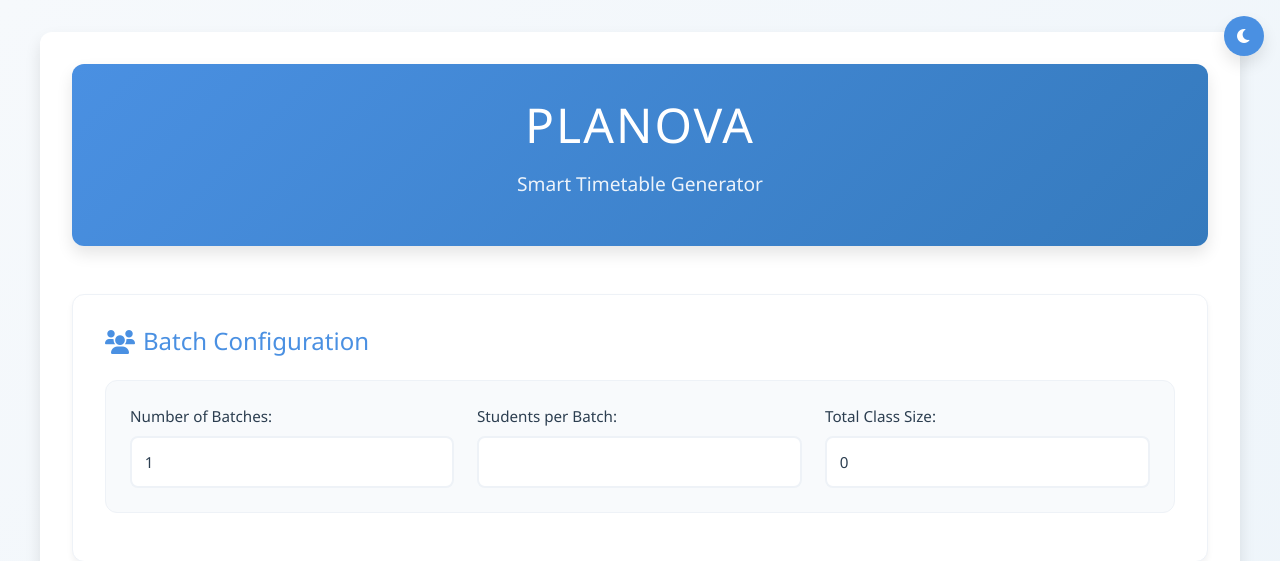
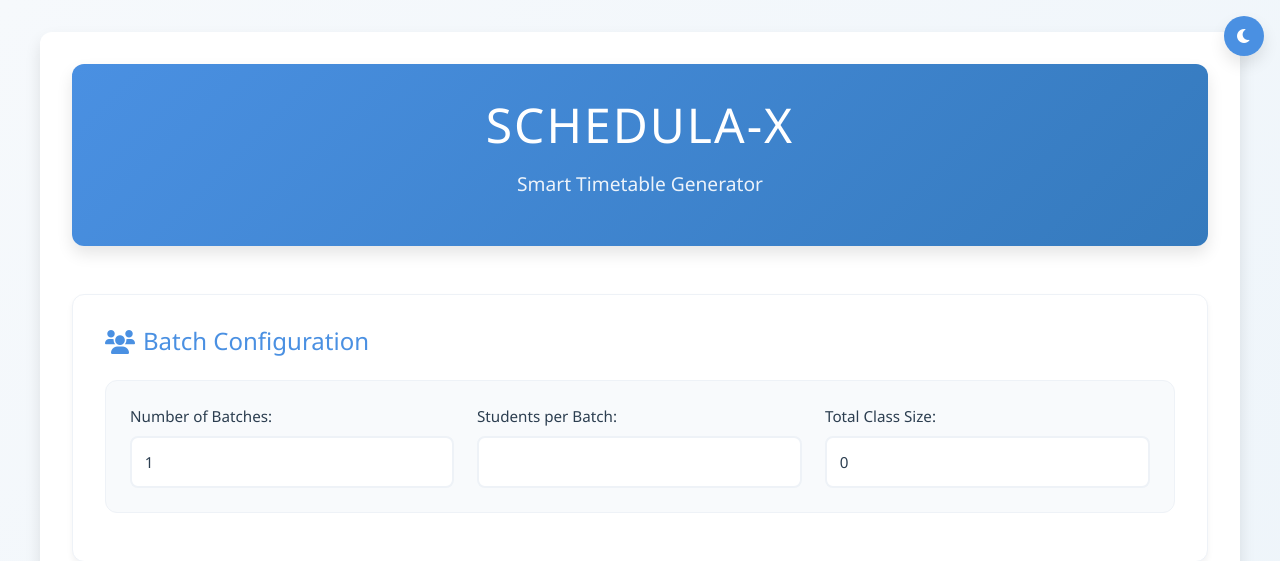
Before and after one commit to Abhishek-Anand-Mali/College-Timetable-Generator, a Flask app: page / in a window 1280 px wide. Shown: the top 561 px of the page. Run offline with Flask 3, Linux system fonts and the light colour scheme.

Commit message:
Updated some files

```diff
--- a/templates/index.html
+++ b/templates/index.html
@@ -1,7 +1,7 @@
 <!DOCTYPE html>
 <html>
 <head>
-    <title>PLANOVA - Timetable Generator</title>
+    <title>Schedula-X - Timetable Generator</title>
     <script src="https://cdnjs.cloudflare.com/ajax/libs/html2canvas/1.4.1/html2canvas.min.js"></script>
     <link href="https://cdnjs.cloudflare.com/ajax/libs/font-awesome/6.0.0/css/all.min.css" rel="stylesheet">
     <link href="https://cdn.jsdelivr.net/npm/bootstrap@5.3.0/dist/css/bootstrap.min.css" rel="stylesheet">
@@ -427,7 +427,7 @@
 
     <div class="container">
         <div class="header">
-            <h1>PLANOVA</h1>
+            <h1>Schedula-X</h1>
             <p>Smart Timetable Generator</p>
         </div>
 
```
